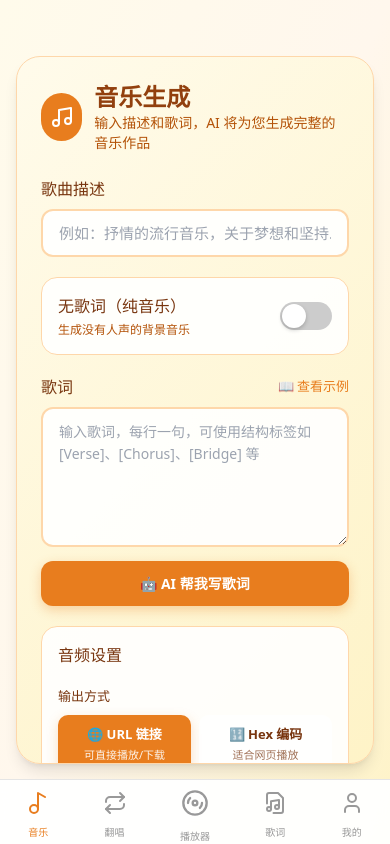
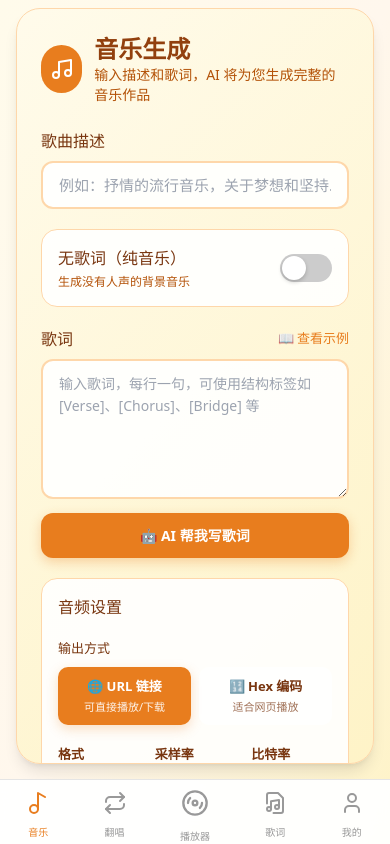
Before and after one commit to shaoyahu/music-master, a React (Vite) app: page / in a window 390 px wide. Built offline with nearby package versions, Linux system fonts and the light colour scheme; the HTML template or start-up script is replaced by a standard one.

Commit message:
fix: remove top padding from mobile main content

```diff
--- a/src/App.tsx
+++ b/src/App.tsx
@@ -61,7 +61,7 @@ function App() {
       {isMobile ? (
         /* MOBILE LAYOUT */
         <>
-          <main className="pt-14 pb-20 h-screen overflow-auto px-4">
+          <main className="pt-2 pb-20 h-screen overflow-auto px-4">
             {mobileTab === 'music' && <MusicGenerator />}
             {mobileTab === 'cover' && <CoverProcessor />}
             {mobileTab === 'player' && <MobilePlayerPage />}
```
